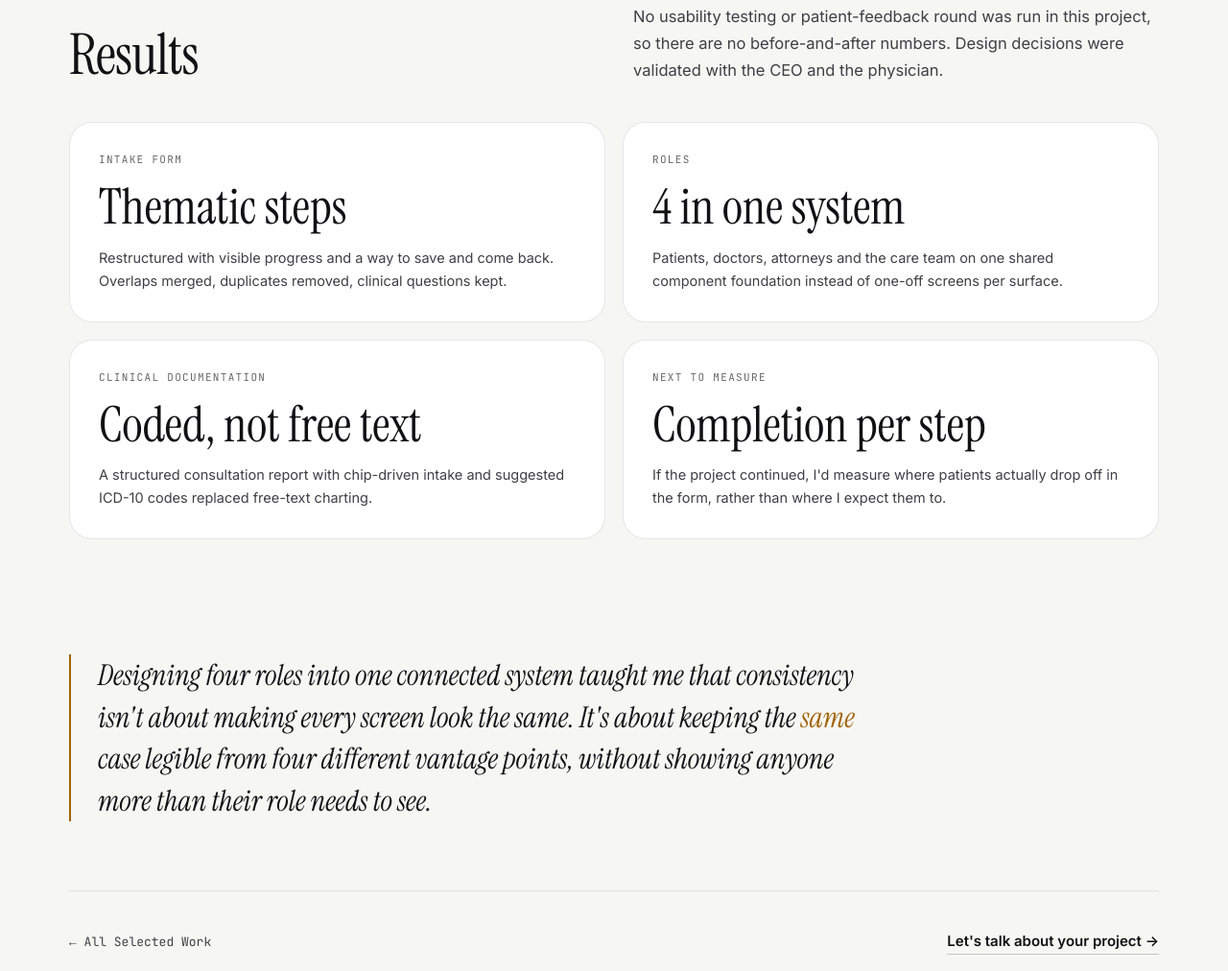
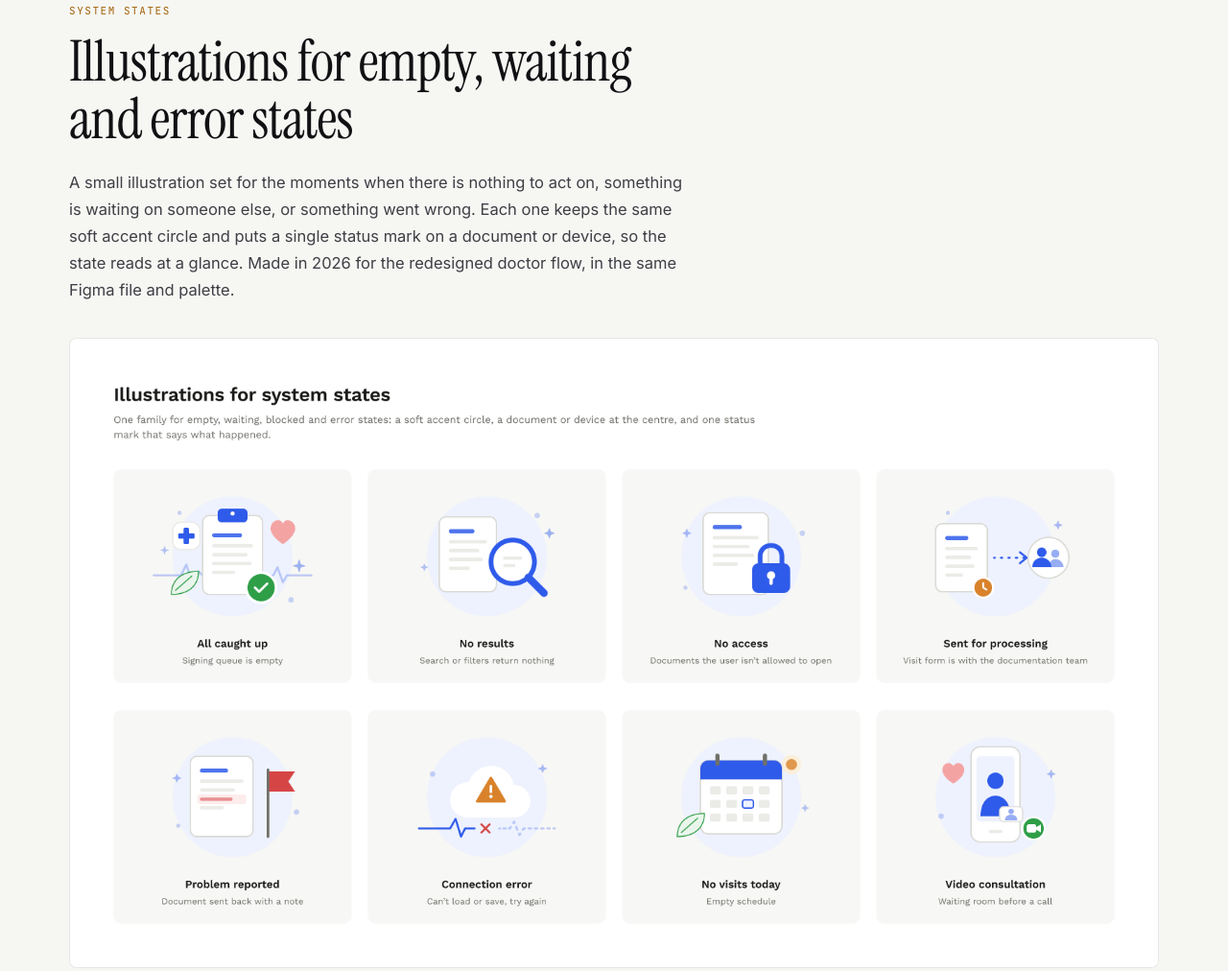
Before and after one commit to Liuta95/Portfolio, a plain HTML site: page healthconnect.html in a window 1280 px wide. Shown: the part 5182-6194 px from the top of the page at 96% size. Drawn offline with Linux system fonts and the light colour scheme.

Commit message:
HealthConnect: illustrations for empty, waiting and error states
Co-Authored-By: Claude Opus 5.5 <noreply@anthropic.com>

```diff
--- a/healthconnect.html
+++ b/healthconnect.html
@@ -282,6 +282,26 @@
       </div>
     </section>
 
+    <!-- ILLUSTRATIONS -->
+    <section class="cs-section reveal" id="illustrations" aria-labelledby="illustrations-title">
+      <div class="cs-wrap">
+        <div class="cs-part__intro">
+          <span class="cs-eyebrow">System states</span>
+          <h2 class="cs-h2" id="illustrations-title">Illustrations for empty, waiting and error states</h2>
+          <p class="cs-lead">
+            A small illustration set for the moments when there is nothing to act on, something is
+            waiting on someone else, or something went wrong. Each one keeps the same soft accent
+            circle and puts a single status mark on a document or device, so the state reads at a
+            glance. Made in 2026 for the redesigned doctor flow, in the same Figma file and palette.
+          </p>
+        </div>
+        <figure class="cs-shot cs-shot--natural">
+          <img src="assets/healthconnect/illustrations.png" width="3200" height="1848" loading="lazy"
+               alt="Eight illustrations with labels: All caught up, No results, No access, Sent for processing, Problem reported, Connection error, No visits today and Video consultation, each a document or device on a light blue circle with one status mark" />
+        </figure>
+      </div>
+    </section>
+
     <!-- RESULTS -->
     <section class="cs-section reveal" id="results" aria-labelledby="results-title">
       <div class="cs-wrap">
```
Also changed, not shown: assets/healthconnect/illustrations.png (added), 1 other file.
